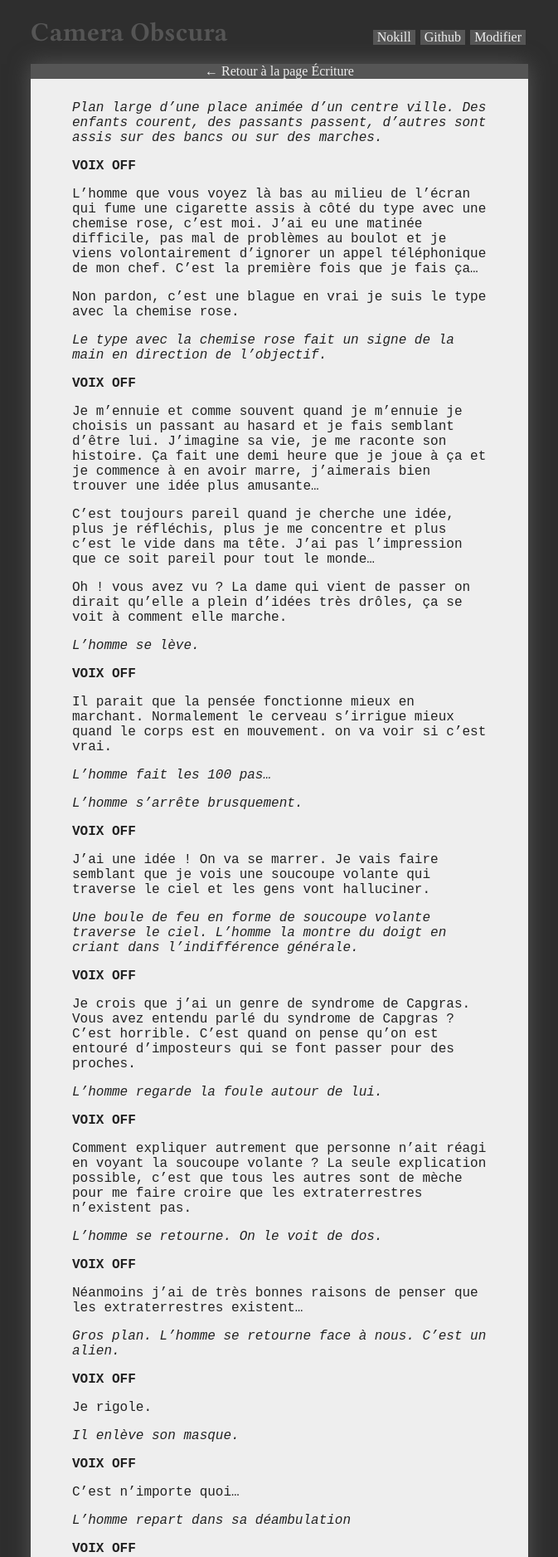
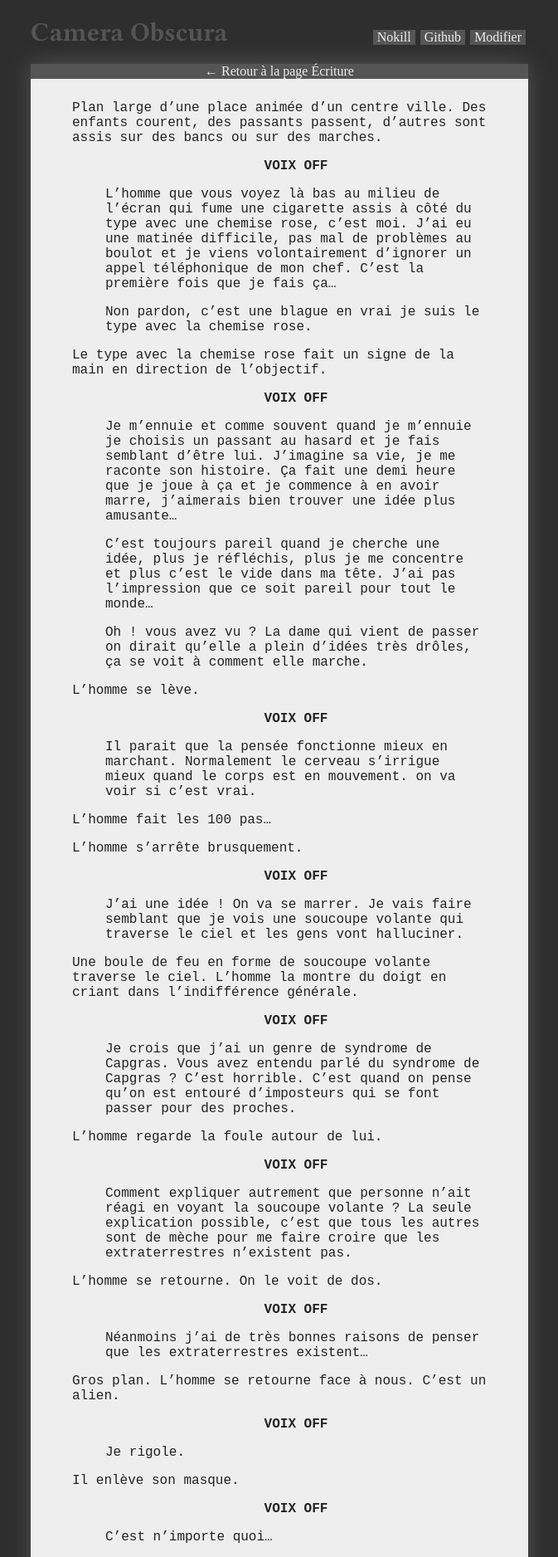
Before and after one commit to virginienokill/camera-obscura, a Jekyll site: the page built from contenu/ecriture/scenar1.md, in a window 1280 px wide. Shown: the top 1876 px of the page at 83% size, without its empty margins (303-976 px from the left). Built offline with Jekyll 4.4.1, drawn with Linux system fonts in a browser that asks for light colours; some web fonts are replaced; our own code applies the rules of GitHub Pages for plain Markdown files; the repository's description, which GitHub fills in, is left out.

Commit message:
layout scenar

```diff
--- a/_layouts/default.html
+++ b/_layouts/default.html
@@ -10,8 +10,6 @@
   {% seo %}
 </head>
 <body>
-  <!-- UNCOMMENT CETTE LIGNE POUR AFFICHER L'ALERTE MAINTENANCE -->
-  <script type="text/javascript"> alert("SITE EN MAINTENANCE. On refait la peinture, pardon pour le derangement. (vous pouvez toujours visiter le site mais risquez de tomber sur des bugs d'affichage)");</script>
   <header>
     <h1 class="title"><a href="http://camera-obscura.cienokill.fr/">{{ site.title | default: site.github.repository_name }}</a></h1>
     <nav>
--- a/assets/css/style.css
+++ b/assets/css/style.css
@@ -59,9 +59,7 @@
 
 }
 
-.scenario{
-  font-family: 'Tt-Kp', monospace;
-}
+
 
 @media screen and (max-width: 600px) {
   .markdown-body{
@@ -229,3 +227,36 @@
   margin-top:3px;
   text-align: center;
 }
+
+
+.scenario{
+  font-family: 'Tt-Kp', monospace;
+
+}
+
+.scenario * {
+  font-size :12pt;
+  font-style: normal;
+}
+
+.scenario p {
+  margin-left: 40px;
+}
+
+
+.scenario em {
+  display: block;
+  margin-left: -40px;
+}
+
+.scenario strong {
+  display: block;
+  text-align: center;
+}
+
+.scenario h1,
+.scenario h2,
+.scenario h3,
+.scenario h4 {
+  text-transform: uppercase;
+}
```
Also changed, not shown: contenu/ecriture/sequences.md (+0 -9 lines).
